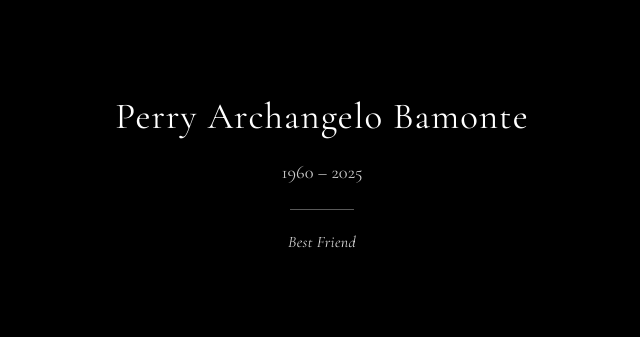
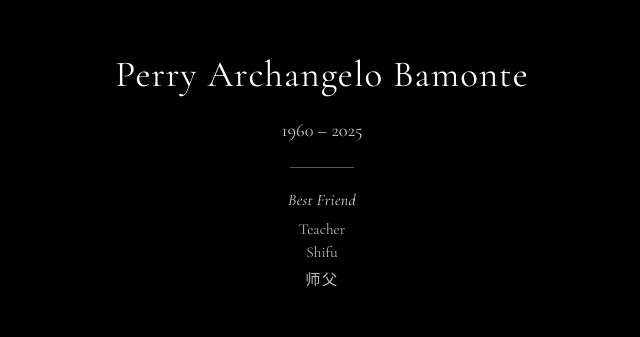
Before and after one commit to pr0j3ct2501-ship-it/perry, a plain HTML site: page index.html in a window 1280 px wide. Shown: the part 227-564 px from the top of the page, without its empty margins (318-958 px from the left). Drawn offline with nearby package versions, Linux system fonts and the light colour scheme.

Commit message:
Update index.html

```diff
--- a/index.html
+++ b/index.html
@@ -55,6 +55,17 @@
       font-style: italic;
       opacity: 0.85;
       letter-spacing: 0.02em;
+      margin-bottom: 0.6em;
+    }
+
+    .role {
+      font-size: 0.95rem;
+      opacity: 0.75;
+      margin-bottom: 0.35em;
+    }
+
+    .role.chinese {
+      letter-spacing: 0.1em;
     }
   </style>
 </head>
@@ -63,7 +74,11 @@
     <div class="name">Perry Archangelo Bamonte</div>
     <div class="dates">1960 – 2025</div>
     <div class="divider"></div>
+
     <div class="epitaph">Best Friend</div>
+    <div class="role">Teacher</div>
+    <div class="role">Shifu</div>
+    <div class="role chinese">师父</div>
   </div>
 </body>
 </html>
```
